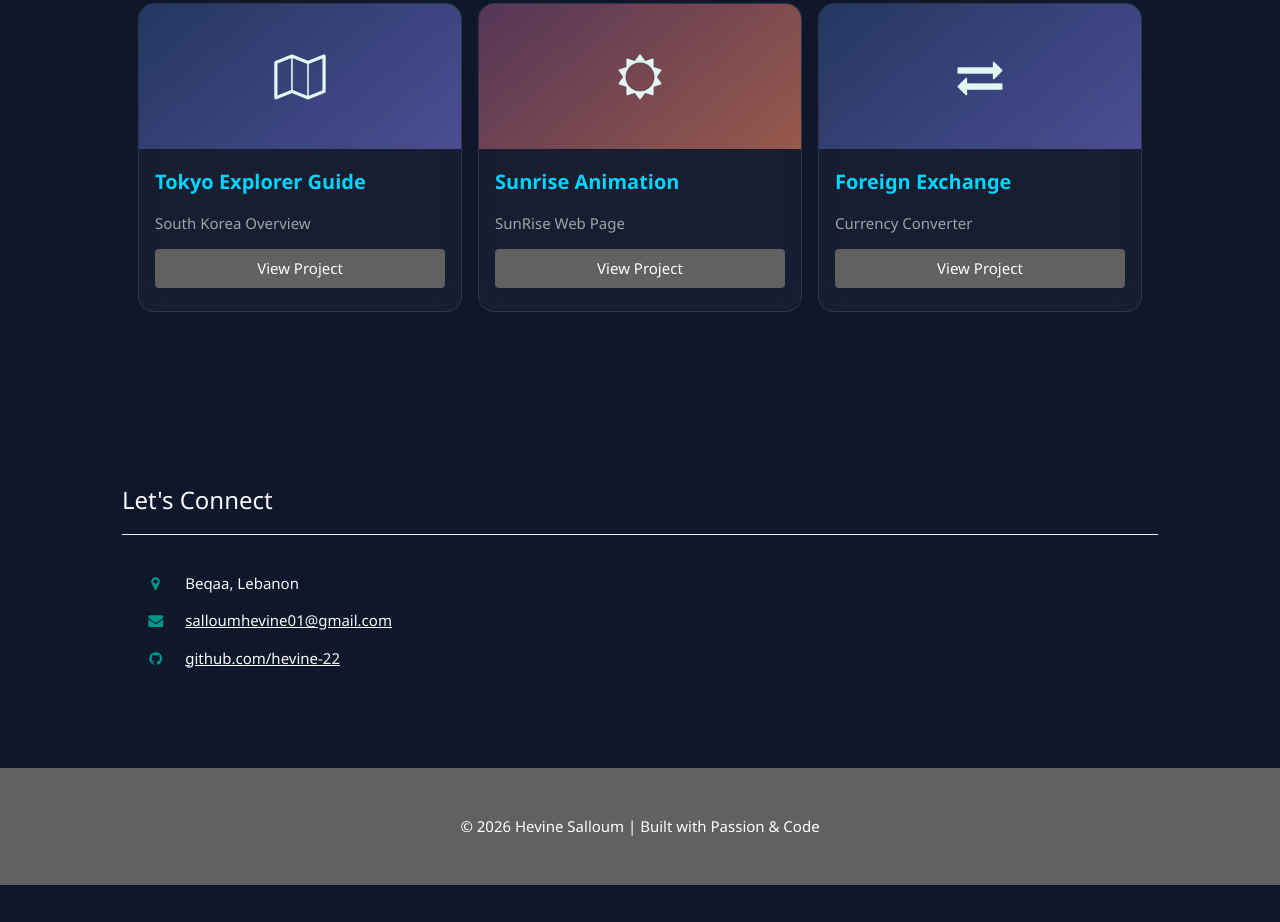
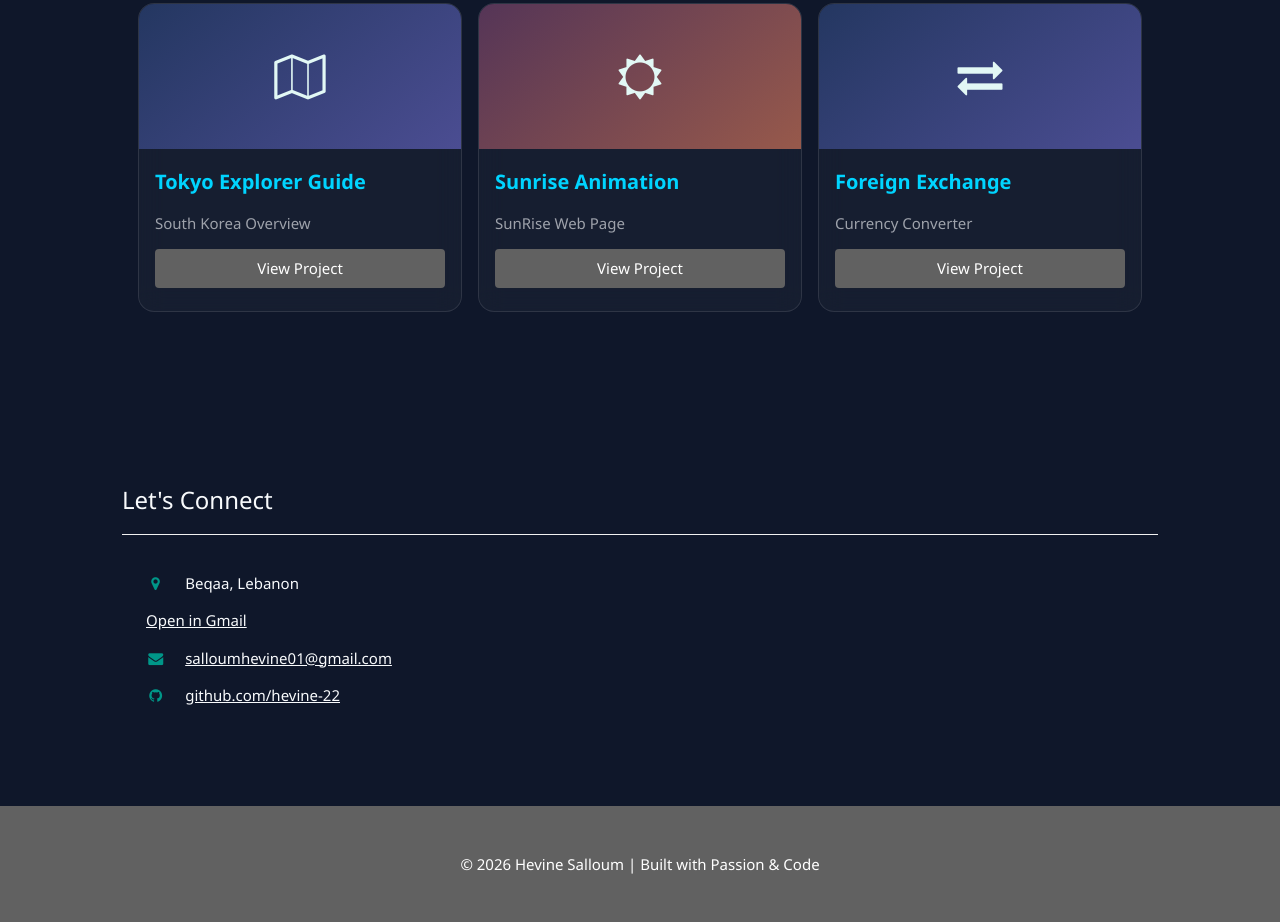
Before and after one commit to hevine-22/hevine-salloum-portfolio, a plain HTML site: page index.html in a window 1280 px wide. Shown: the part 2195-3117 px from the top of the page. Before the commit the page ends 3080 px from the top, so only its background shows below. Drawn offline with nearby package versions, Linux system fonts and the light colour scheme.

Commit message:
Update index.html

```diff
--- a/index.html
+++ b/index.html
@@ -351,6 +351,8 @@
     <div class="w3-row">
         <div class="w3-col m6 w3-padding-large">
             <p><i class="fa fa-map-marker fa-fw w3-margin-right w3-text-teal"></i> Beqaa, Lebanon</p>
+            <a href="https://mail.google.com/mail/?view=cm&amp;fs=1&amp;to=salloumhevine01%40gmail.com"
+   target="_blank" rel="noopener">Open in Gmail</a>
             <p><i class="fa fa-envelope fa-fw w3-margin-right w3-text-teal"></i> <a href="mailto:salloumhevine01@gmail.com">salloumhevine01@gmail.com</a></p>
             <p><i class="fa fa-github fa-fw w3-margin-right w3-text-teal"></i> <a href="https://github.com/hevine-22">github.com/hevine-22</a></p>
         </div>
```
